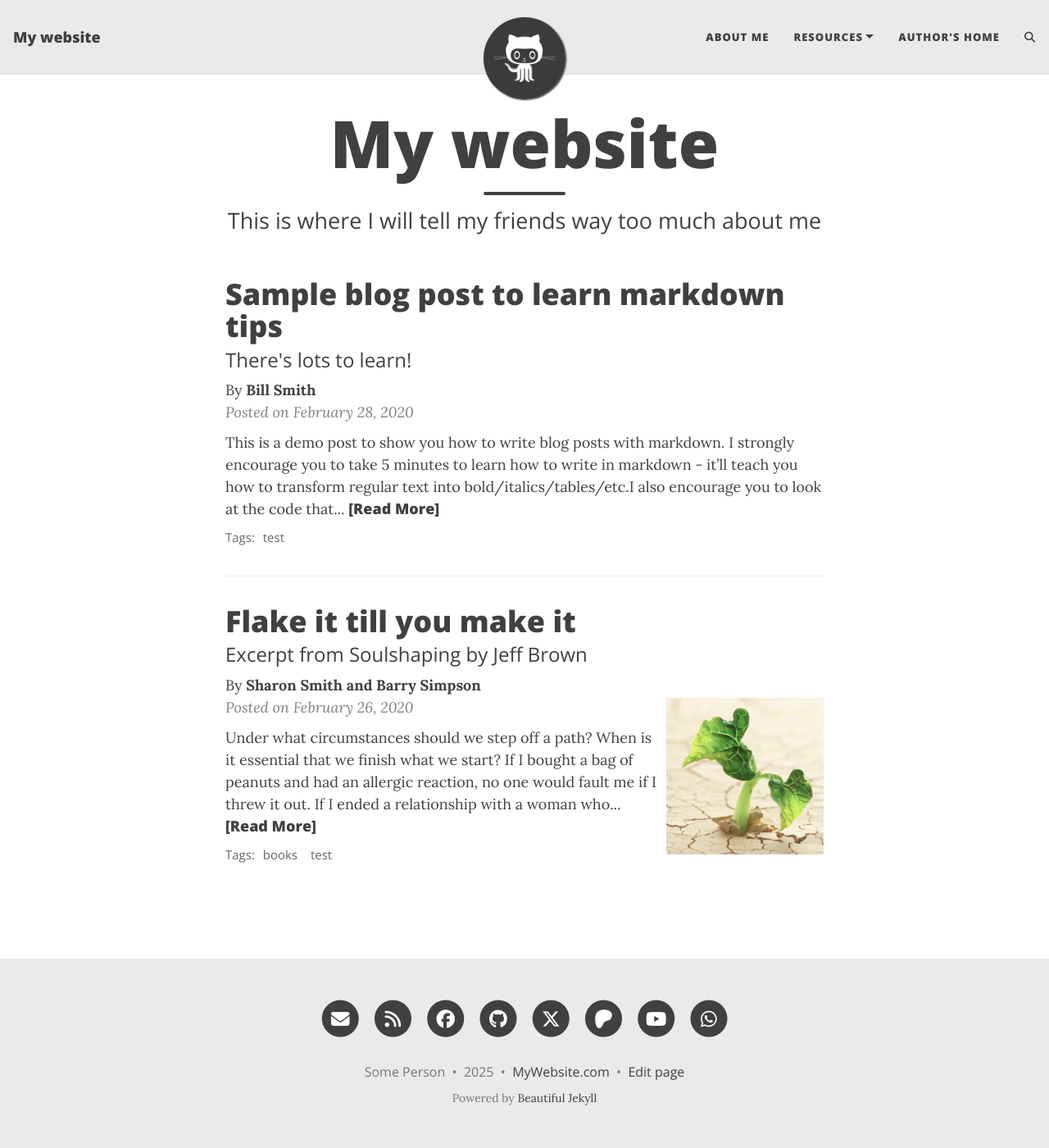
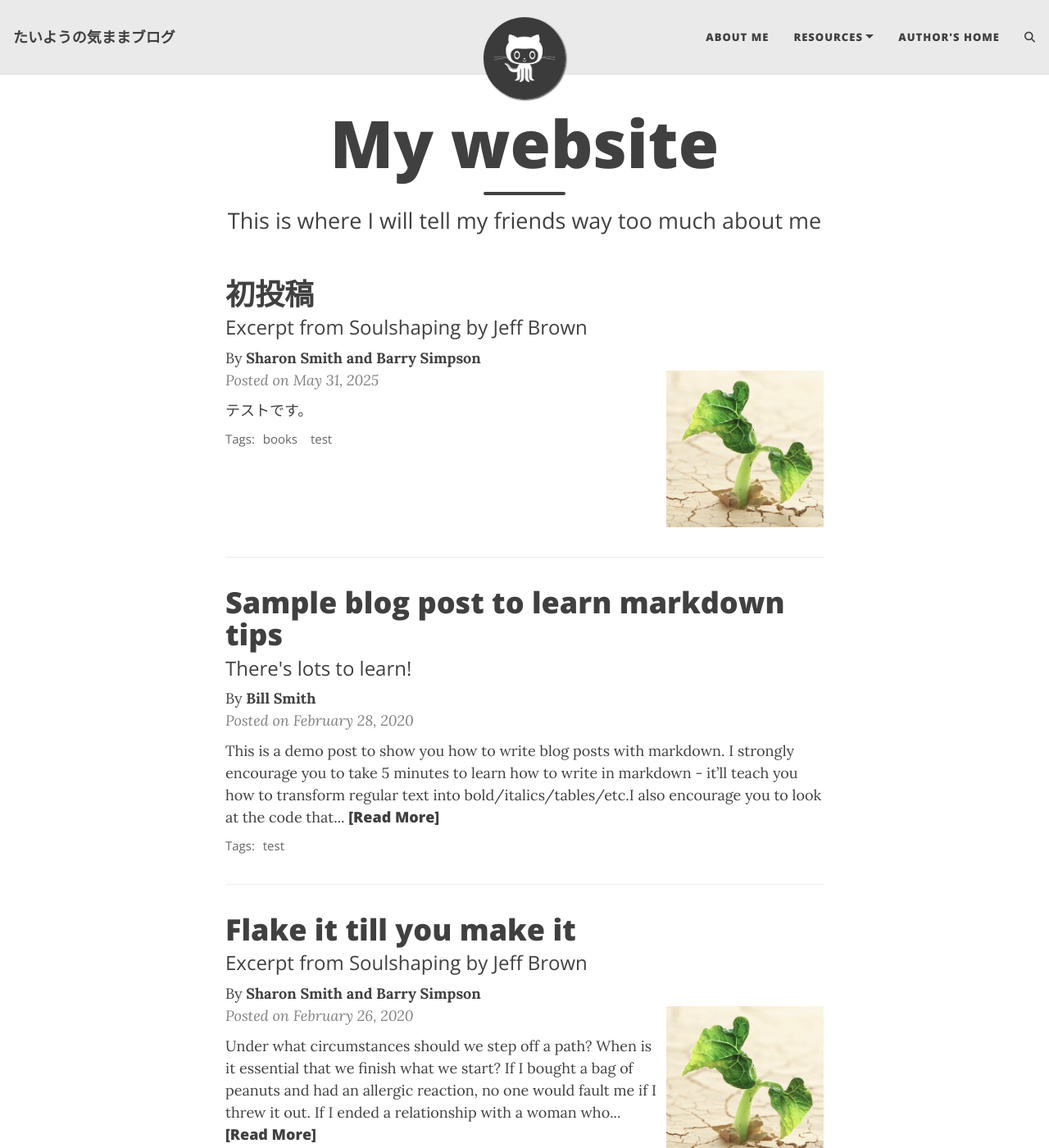
Before and after one commit to macha1316/beautiful-jekyll-master, a Jekyll site: the page built from index.html, in a window 1280 px wide and 1400 px high. Shown: the whole window at 82% size. Built offline with Jekyll 4.4.1, drawn with Linux system fonts in a browser that asks for light colours; the list of posts is cut into pages by our own code; comment, search, counter and statistics services are not loaded.

Commit message:
add: 設定ファイルをいじった

```diff
--- a/Gemfile
+++ b/Gemfile
@@ -13,3 +13,6 @@
 gem "wdm", "~> 0.1", :platforms => [:mingw, :x64_mingw, :mswin]
 
 gemspec
+
+gem "logger"
+gem "bigdecimal"
--- a/_config.yml
+++ b/_config.yml
@@ -10,10 +10,10 @@
 ############################
 
 # Name of website
-title: My website
+title: たいようの気ままブログ
 
 # Your name to show in the footer
-author: Some Person
+author: たいよう
 
 ###############################################
 # --- List of links in the navigation bar --- #
@@ -41,7 +41,6 @@
 # then specify the following parameter
 #title-img: /path/to/image
 
-
 #####################################
 # --- Footer social media links --- #
 #####################################
@@ -51,7 +50,7 @@
 # Uncomment the links you want to show and add your information to each one.
 social-network-links:
   email: "someone@example.com"
-  rss: true  # remove this line if you don't want to show an RSS link at the bottom
+  rss: true # remove this line if you don't want to show an RSS link at the bottom
   facebook: deanattali
   github: daattali
   twitter: daattali
@@ -271,16 +270,14 @@
 
 # Default YAML values (more information on Jekyll's site)
 defaults:
-  -
-    scope:
+  - scope:
       path: ""
       type: "posts"
     values:
       layout: "post"
-      comments: true  # add comments to all blog posts
+      comments: true # add comments to all blog posts
       social-share: true # add social media sharing buttons to all blog posts
-  -
-    scope:
+  - scope:
       path: "" # any file that's not a post will be a "page" layout by default
     values:
       layout: "page"
@@ -299,6 +296,5 @@
 plugins:
   - jekyll-paginate
   - jekyll-sitemap
-
 # Beautiful Jekyll / Dean Attali
 # 2fc73a3a967e97599c9763d05e564189
```
Also changed, not shown: _posts/2025-05-31-初投稿.md (added, +12 -0 lines), aboutme.md (+1 -1 lines).
